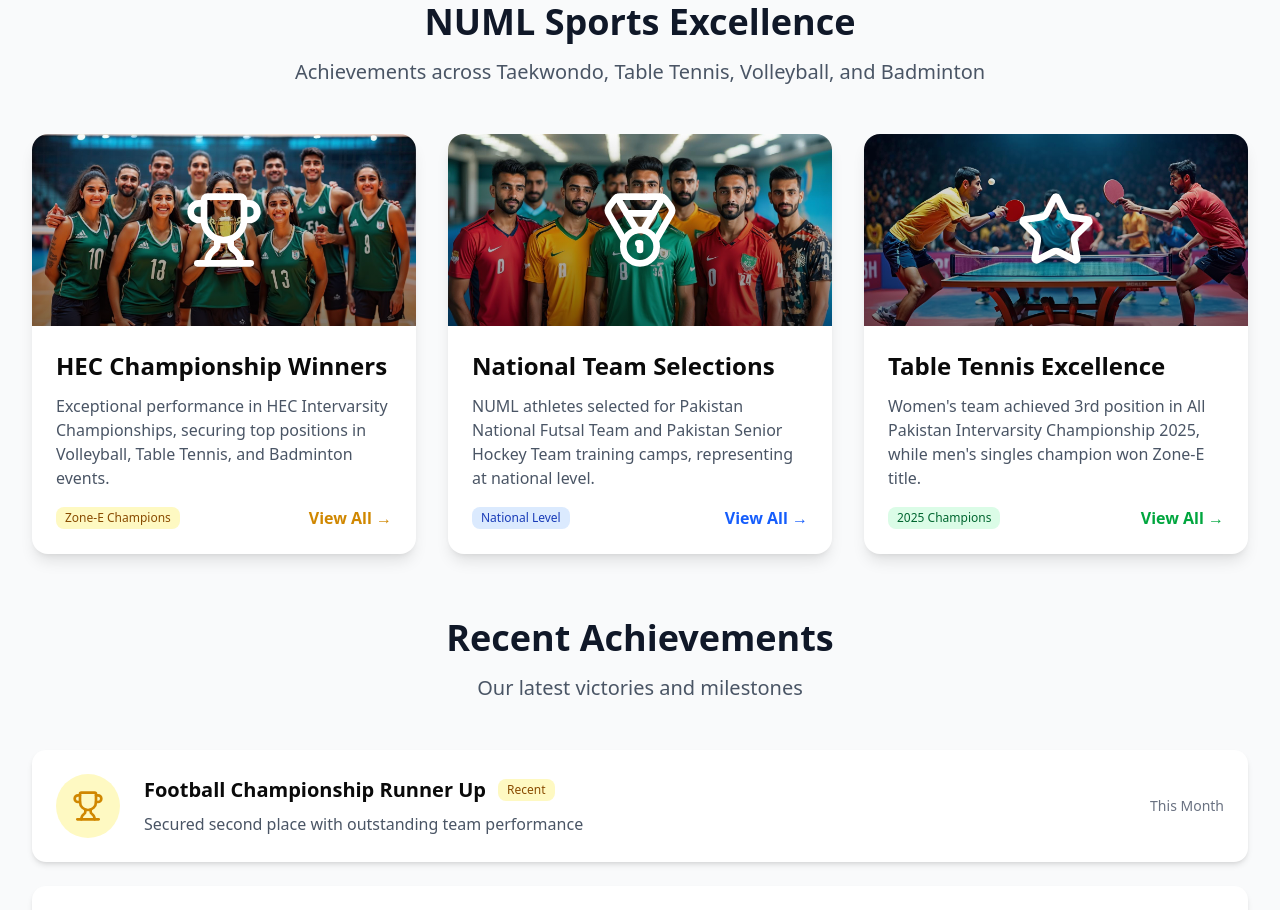
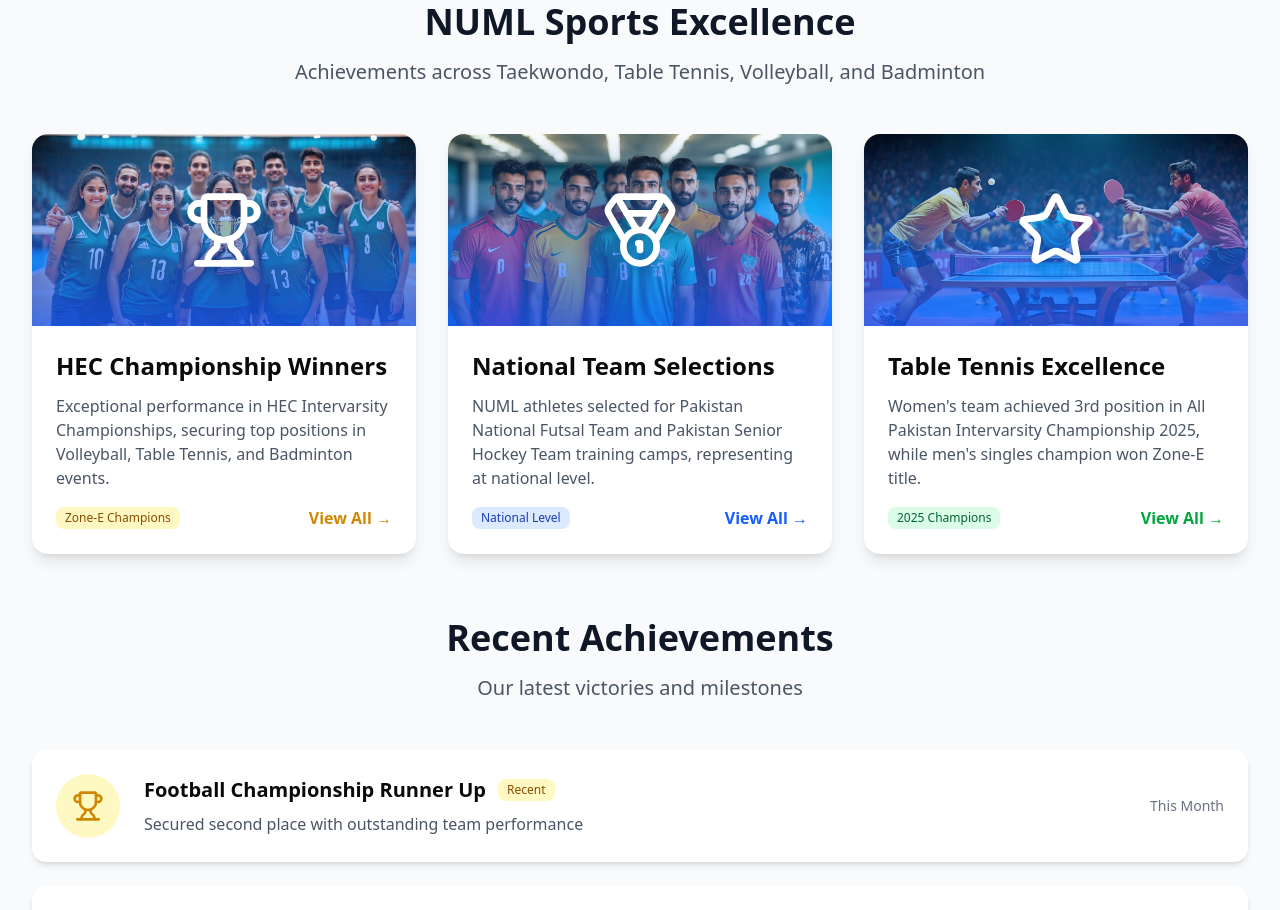
Before and after one commit to infooperion-create/sports, a Next.js app: page /achievements in a window 1280 px wide. Shown: the part 1960-2870 px from the top of the page. Built offline with nearby package versions, Linux system fonts and the light colour scheme.

Commit message:
achievement page also fixed.

```diff
--- a/next.config.ts
+++ b/next.config.ts
@@ -8,6 +8,17 @@
   },
   // 禁用 Next.js 热重载，由 nodemon 处理重编译
   reactStrictMode: false,
+  images: {
+    domains: ['localhost'],
+    remotePatterns: [
+      {
+        protocol: 'http',
+        hostname: 'localhost',
+        port: '3000',
+        pathname: '/uploads/**',
+      },
+    ],
+  },
   webpack: (config, { dev }) => {
     if (dev) {
       // 禁用 webpack 的热模块替换
--- a/src/app/achievements/page.tsx
+++ b/src/app/achievements/page.tsx
@@ -223,7 +223,7 @@
                       alt="HEC Championship Winners"
                       className="w-full h-full object-cover"
                     />
-                    <div className="absolute inset-0 bg-gradient-to-t from-black/50 to-transparent flex items-center justify-center">
+                    <div className="absolute inset-0 bg-gradient-to-t from-blue-600/80 via-blue-500/50 to-transparent flex items-center justify-center">
                       <Trophy className="w-20 h-20 text-white drop-shadow-lg" />
                     </div>
                   </div>
@@ -248,7 +248,7 @@
                       alt="National Team Selections"
                       className="w-full h-full object-cover"
                     />
-                    <div className="absolute inset-0 bg-gradient-to-t from-black/50 to-transparent flex items-center justify-center">
+                    <div className="absolute inset-0 bg-gradient-to-t from-blue-600/80 via-blue-500/50 to-transparent flex items-center justify-center">
                       <Medal className="w-20 h-20 text-white drop-shadow-lg" />
                     </div>
                   </div>
@@ -273,7 +273,7 @@
                       alt="Table Tennis Excellence"
                       className="w-full h-full object-cover"
                     />
-                    <div className="absolute inset-0 bg-gradient-to-t from-black/50 to-transparent flex items-center justify-center">
+                    <div className="absolute inset-0 bg-gradient-to-t from-blue-600/80 via-blue-500/50 to-transparent flex items-center justify-center">
                       <Star className="w-20 h-20 text-white drop-shadow-lg" />
                     </div>
                   </div>
```
Also changed, not shown: public/uploads/1764664143448-6js49xljsir-Capture.PNG (added), 1 other file (tests, documents, lock files or other folders).
